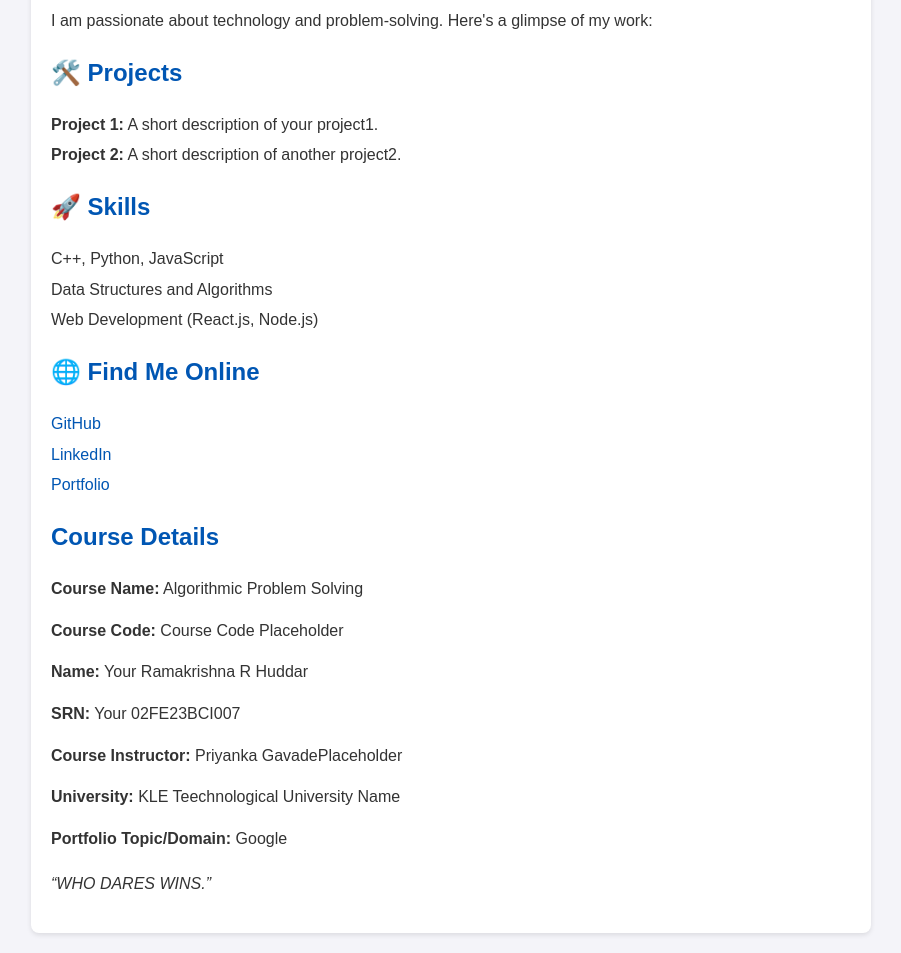
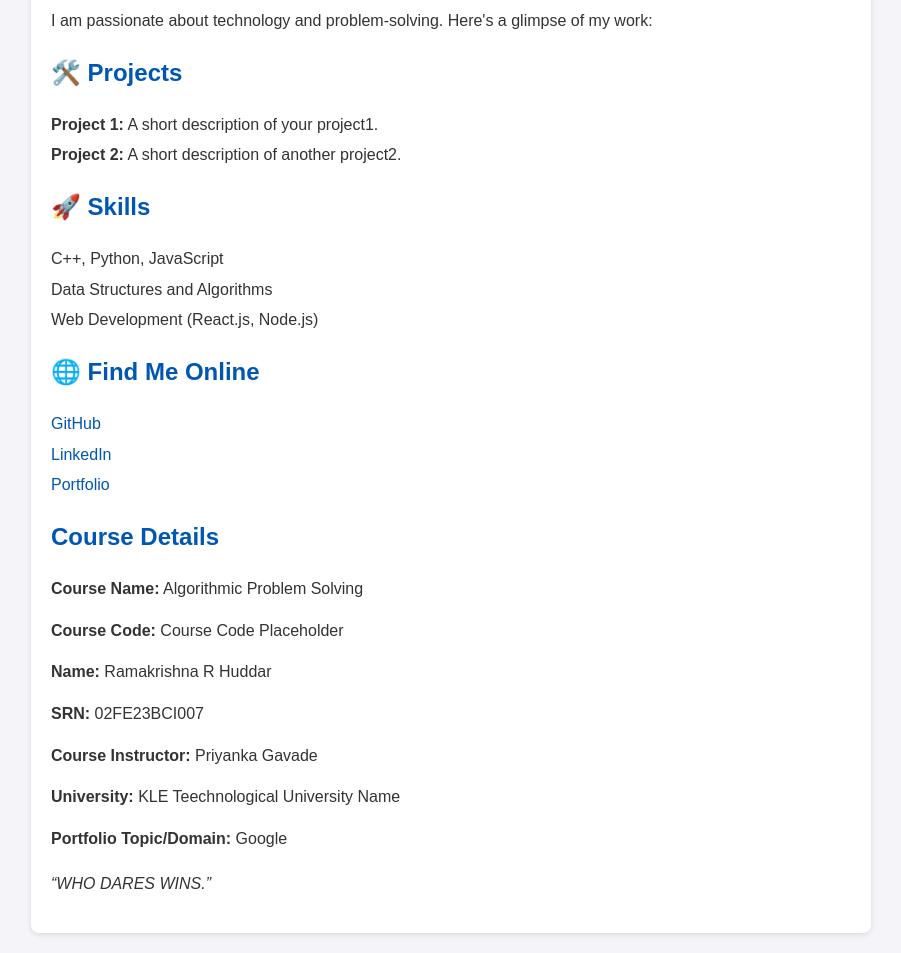
Before and after one commit to RAMAKRISHNAHUDDAR/ngo.github.io, a plain HTML site: page index.html in a window 1280 px wide. Shown: the part 126-1079 px from the top of the page, without its empty margins (189-1090 px from the left). Drawn offline with Linux system fonts and the light colour scheme.

Commit message:
Update index.html

```diff
--- a/index.html
+++ b/index.html
@@ -72,9 +72,9 @@
         <h2>Course Details</h2>
         <p><strong>Course Name:</strong> Algorithmic Problem Solving</p>
         <p><strong>Course Code:</strong> Course Code Placeholder</p>
-        <p><strong>Name:</strong> Your Ramakrishna R Huddar</p>
-        <p><strong>SRN:</strong> Your  02FE23BCI007</p>
-        <p><strong>Course Instructor:</strong> Priyanka GavadePlaceholder</p>
+        <p><strong>Name:</strong>  Ramakrishna R Huddar</p>
+        <p><strong>SRN:</strong>  02FE23BCI007</p>
+        <p><strong>Course Instructor:</strong> Priyanka Gavade</p>
         <p><strong>University:</strong> KLE Teechnological University Name</p>
         <p><strong>Portfolio Topic/Domain:</strong> Google</p>
 
```
